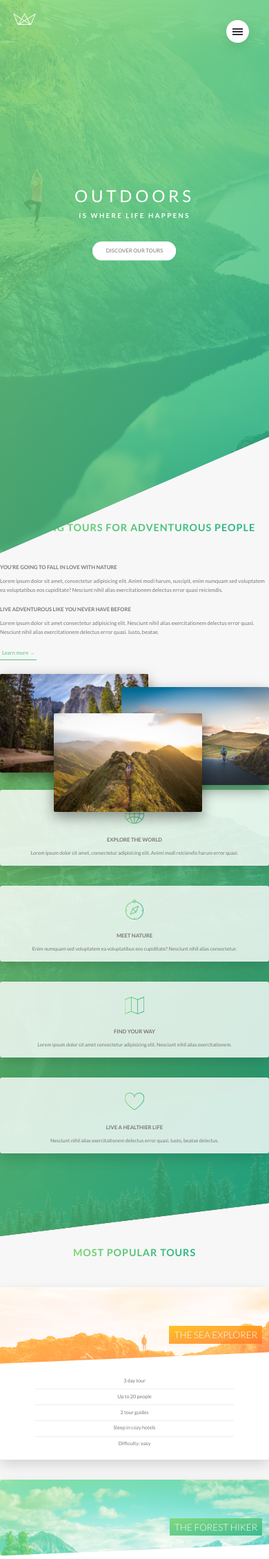
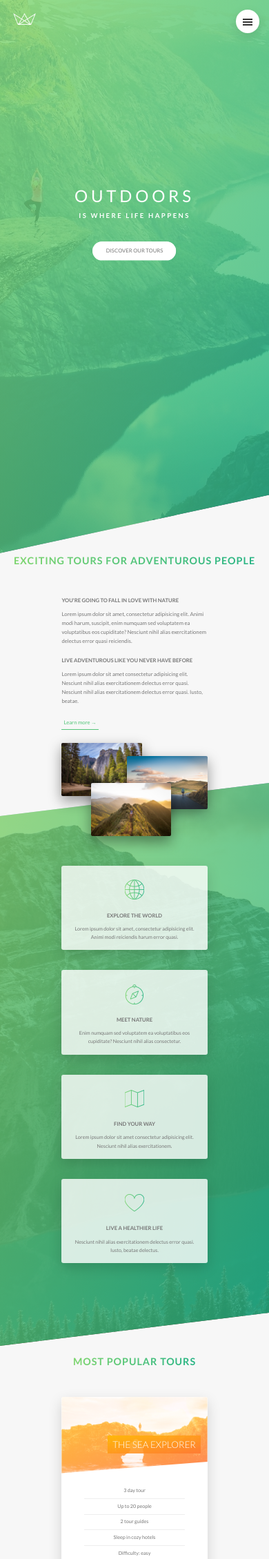
Before and after one commit to team-cake/just-a-website, a PHP site: page / in a window 390 px wide. Shown: the top 2260 px of the page at 69% size. Run offline with PHP 8.4, Linux system fonts and the light colour scheme.

Commit message:
further styling the responsive design: Base, typoegraphy and layout

```diff
--- a/public/css/style.css
+++ b/public/css/style.css
@@ -578,6 +578,9 @@ body {
   padding: 10rem 0;
   font-size: 1.4rem;
   color: #f7f7f7; }
+  @media (max-width: 56.25em) {
+    .footer {
+      padding: 8rem 0; } }
   .footer__logo-box {
     text-align: center;
     margin-bottom: 8rem; }
@@ -588,6 +591,10 @@ body {
     border-top: 1px solid #777;
     padding-top: 2rem;
     display: inline-block; }
+    @media (max-width: 56.25em) {
+      .footer__navigation {
+        width: 100%;
+        text-align: center; } }
   .footer__list {
     list-style: none; }
   .footer__item {
@@ -610,6 +617,10 @@ body {
     padding-top: 2rem;
     width: 80%;
     float: right; }
+    @media (max-width: 56.25em) {
+      .footer__copyright {
+        width: 100%;
+        float: none; } }
 
 .row {
   max-width: 114rem;
@@ -619,6 +630,10 @@ body {
     @media (max-width: 56.25em) {
       .row:not(:last-child) {
         margin-bottom: 6rem; } }
+  @media (max-width: 56.25em) {
+    .row {
+      max-width: 50rem;
+      padding: 0 3rem; } }
   .row::after {
     content: '';
     display: table;
@@ -655,6 +670,10 @@ body {
   position: relative;
   -webkit-clip-path: polygon(0 0, 100% 0, 100% 75vh, 0 100%);
   clip-path: polygon(0 0, 100% 0, 100% 75vh, 0 100%); }
+  @media (max-width: 37.5em) {
+    .header {
+      -webkit-clip-path: polygon(0 0, 100% 0, 100% 85vh, 0 100%);
+      clip-path: polygon(0 0, 100% 0, 100% 85vh, 0 100%); } }
   .header__logo-box {
     position: absolute;
     top: 4rem;
@@ -683,6 +702,14 @@ body {
   box-shadow: 0 1rem 3rem rgba(0, 0, 0, 0.1);
   text-align: center;
   cursor: pointer; }
+  @media (max-width: 56.25em) {
+    .navigation__button {
+      top: 4rem;
+      right: 4rem; } }
+  @media (max-width: 37.5em) {
+    .navigation__button {
+      top: 3rem;
+      right: 3rem; } }
 
 .navigation__background {
   height: 6rem;
@@ -694,6 +721,14 @@ body {
   background-image: radial-gradient(#7ed56f, #28b485);
   z-index: 1000;
   transition: transform 0.8s cubic-bezier(0.83, 0, 0.17, 1); }
+  @media (max-width: 56.25em) {
+    .navigation__background {
+      top: 4.5rem;
+      right: 4.5rem; } }
+  @media (max-width: 37.5em) {
+    .navigation__background {
+      top: 3.5rem;
+      right: 3.5rem; } }
 
 .navigation__nav {
   height: 100vh;
@@ -786,7 +821,7 @@ body {
   margin-top: -20vh; }
 
 .section-features {
-  margin-top: -12rem;
+  margin-top: -10rem;
   padding: 20rem 0;
   background-image: linear-gradient(to right bottom, rgba(126, 213, 111, 0.8), rgba(40, 180, 133, 0.8)), url(/public/img/nat-4.jpg);
   background-size: cover;
--- a/public/index.html
+++ b/public/index.html
@@ -75,7 +75,7 @@
 		<main>
 			<section class="section-about" id="section-about">
 				<div class="u-center-text u-margin-bottom-big">
-					<h2 class="heading-secondary">
+					<h2 class="heading-secondary u-margin-top-huge">
 						Exciting tours for adventurous people
 					</h2>
 				</div>
--- a/public/sass/layout/_footer.scss
+++ b/public/sass/layout/_footer.scss
@@ -3,6 +3,10 @@
 	padding: 10rem 0;
 	font-size: 1.4rem;
 	color: $color-grey-light-1;
+
+	@include respond(tab-port) {
+		padding: 8rem 0;
+	}
 
 	&__logo-box {
 		text-align: center;
@@ -18,6 +22,11 @@
 		border-top: 1px solid $color-grey-dark;
 		padding-top: 2rem;
 		display: inline-block;
+
+		@include respond(tab-port) {
+			width: 100%;
+			text-align: center;
+		}
 	}
 
 	&__list {
@@ -57,5 +66,10 @@
 		padding-top: 2rem;
 		width: 80%;
 		float: right;
+
+		@include respond(tab-port) {
+			width: 100%;
+			float: none;
+		}
 	}
 }
--- a/public/sass/layout/_grid.scss
+++ b/public/sass/layout/_grid.scss
@@ -8,6 +8,11 @@
 		@include respond(tab-port) {
 			margin-bottom: $gutter-vertical-small;
 		}
+	}
+
+	@include respond(tab-port) {
+		max-width: 50rem;
+		padding: 0 3rem;
 	}
 
 	@include clearfix;
--- a/public/sass/layout/_header.scss
+++ b/public/sass/layout/_header.scss
@@ -11,6 +11,11 @@
 	position: relative;
 	-webkit-clip-path: polygon(0 0, 100% 0, 100% 75vh, 0 100%);
 	clip-path: polygon(0 0, 100% 0, 100% 75vh, 0 100%);
+
+	@include respond(phone) {
+		-webkit-clip-path: polygon(0 0, 100% 0, 100% 85vh, 0 100%);
+		clip-path: polygon(0 0, 100% 0, 100% 85vh, 0 100%);
+	}
 
 	&__logo-box {
 		position: absolute;
--- a/public/sass/layout/_navigation.scss
+++ b/public/sass/layout/_navigation.scss
@@ -15,6 +15,16 @@
 		box-shadow: 0 1rem 3rem rgba($color-black, 0.1);
 		text-align: center;
 		cursor: pointer;
+
+		@include respond(tab-port) {
+			top: 4rem;
+			right: 4rem;
+		}
+
+		@include respond(phone) {
+			top: 3rem;
+			right: 3rem;
+		}
 	}
 
 	&__background {
@@ -32,6 +42,16 @@
 		transition: transform 0.8s cubic-bezier(0.83, 0, 0.17, 1);
 
 		// transform: scale(70); for testing purposes
+
+		@include respond(tab-port) {
+			top: 4.5rem;
+			right: 4.5rem;
+		}
+
+		@include respond(phone) {
+			top: 3.5rem;
+			right: 3.5rem;
+		}
 	}
 
 	&__nav {
--- a/public/sass/pages/_home.scss
+++ b/public/sass/pages/_home.scss
@@ -5,7 +5,7 @@
 }
 
 .section-features {
-	margin-top: -12rem;
+	margin-top: -10rem;
 	padding: 20rem 0;
 	background-image: linear-gradient(
 			to right bottom,
```
